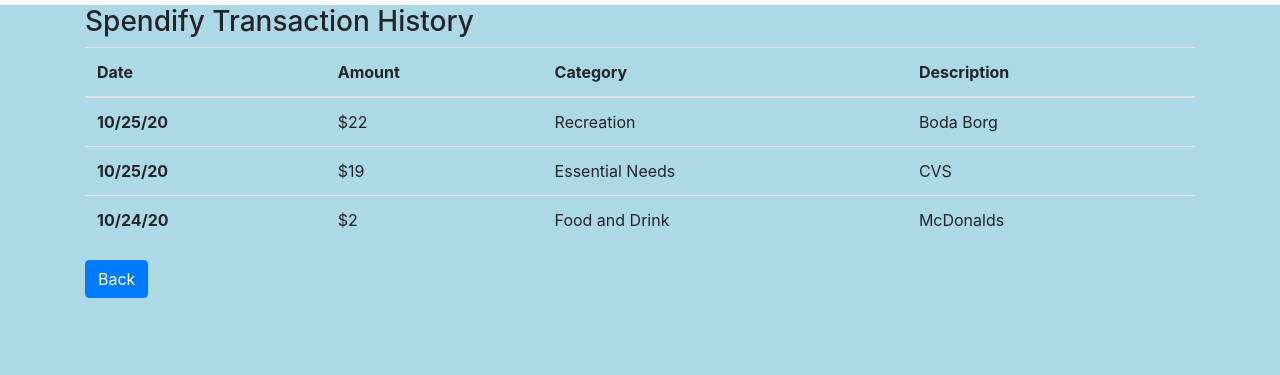
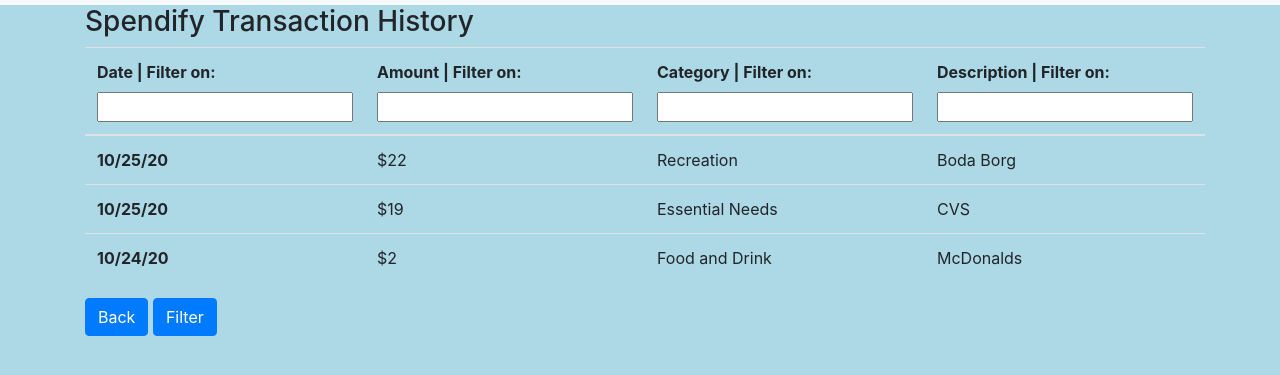
Before and after one commit to erictrimbs/Spendify, a plain HTML site: page client/history.html in a window 1280 px wide. Shown: the part 51-426 px from the top of the page. Drawn offline with nearby package versions, Linux system fonts and the light colour scheme.

Commit message:
add text boxes

```diff
--- a/client/history.html
+++ b/client/history.html
@@ -30,10 +30,10 @@
             <table class="table">
               <thead>
                 <tr>
-                  <th scope="col">Date</th>
-                  <th scope="col">Amount</th>
-                  <th scope="col">Category</th>
-                  <th scope="col">Description</th>
+                  <th scope="col">Date |  <label for="datefilter">Filter on: &nbsp;   </label><input type="text" id="datefilter" /><br></th>
+                  <th scope="col">Amount | <label for="amountfilter">Filter on: &nbsp;   </label><input type="text" id="amountfilter" /><br></th>
+                  <th scope="col">Category | <label for="categoryfilter">Filter on: &nbsp;   </label><input type="text" id="categoryfilter" /><br> </th>
+                  <th scope="col">Description | <label for="descriptionfilter">Filter on: &nbsp;   </label><input type="text" id="descriptionfilter" /><br></th>
                 </tr>
               </thead>
               <tbody>
@@ -59,7 +59,7 @@
             </table>
         </div>
         <div id="back-wrapper" class="container">
-            <a class="btn btn-primary" href="dashboard.html">Back</a>
+            <a class="btn btn-primary" href="dashboard.html">Back</a> <a class="btn btn-primary" id = "filterbutton" href="dashboard.html">Filter</a>
         </div>
     </body>
 </html>
```
